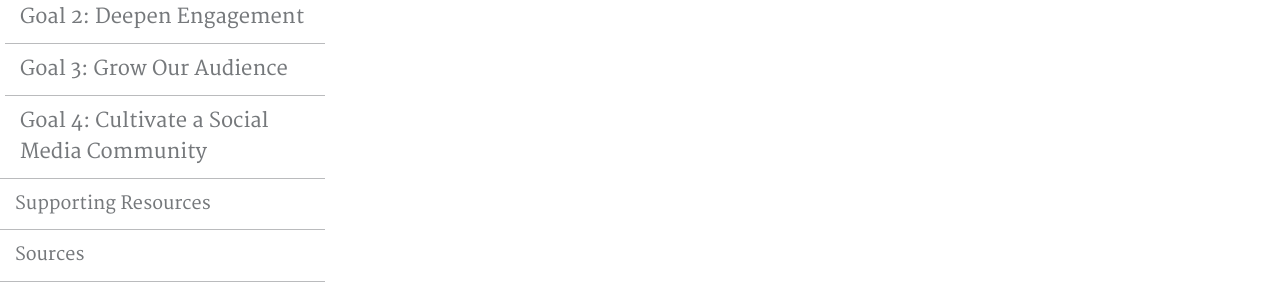
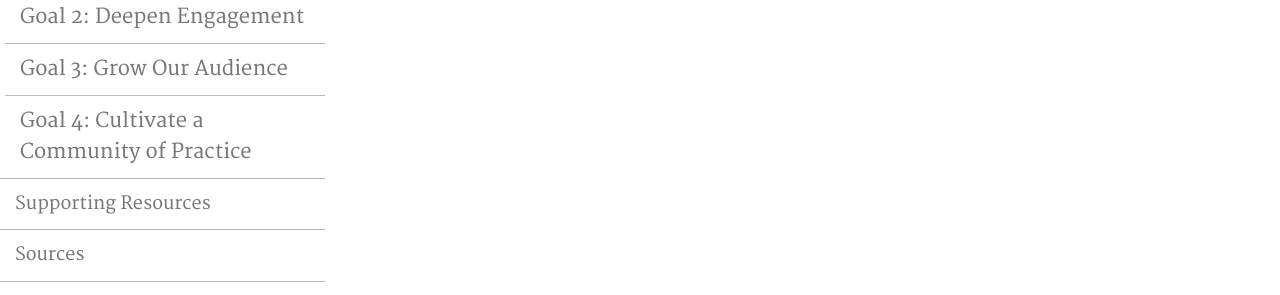
Before and after one commit to usnationalarchives/social-media-strategy, a Jekyll site: the page built from pages/index.md, in a window 1280 px wide. Shown: the part 363-658 px from the top of the page. Built offline with Jekyll 4.4.1, drawn with Linux system fonts in a browser that asks for light colours.

Commit message:
Update _config.yml
Updated Goal 4 navigation text

```diff
--- a/_config.yml
+++ b/_config.yml
@@ -53,7 +53,7 @@ navigation:
     url: /goal2/
   - text: "Goal 3: Grow Our Audience"
     url: /goal3/
-  - text: "Goal 4: Cultivate a Social Media Community"
+  - text: "Goal 4: Cultivate a Community of Practice"
     url: /goal4/
 
 - text: Supporting Resources
```
